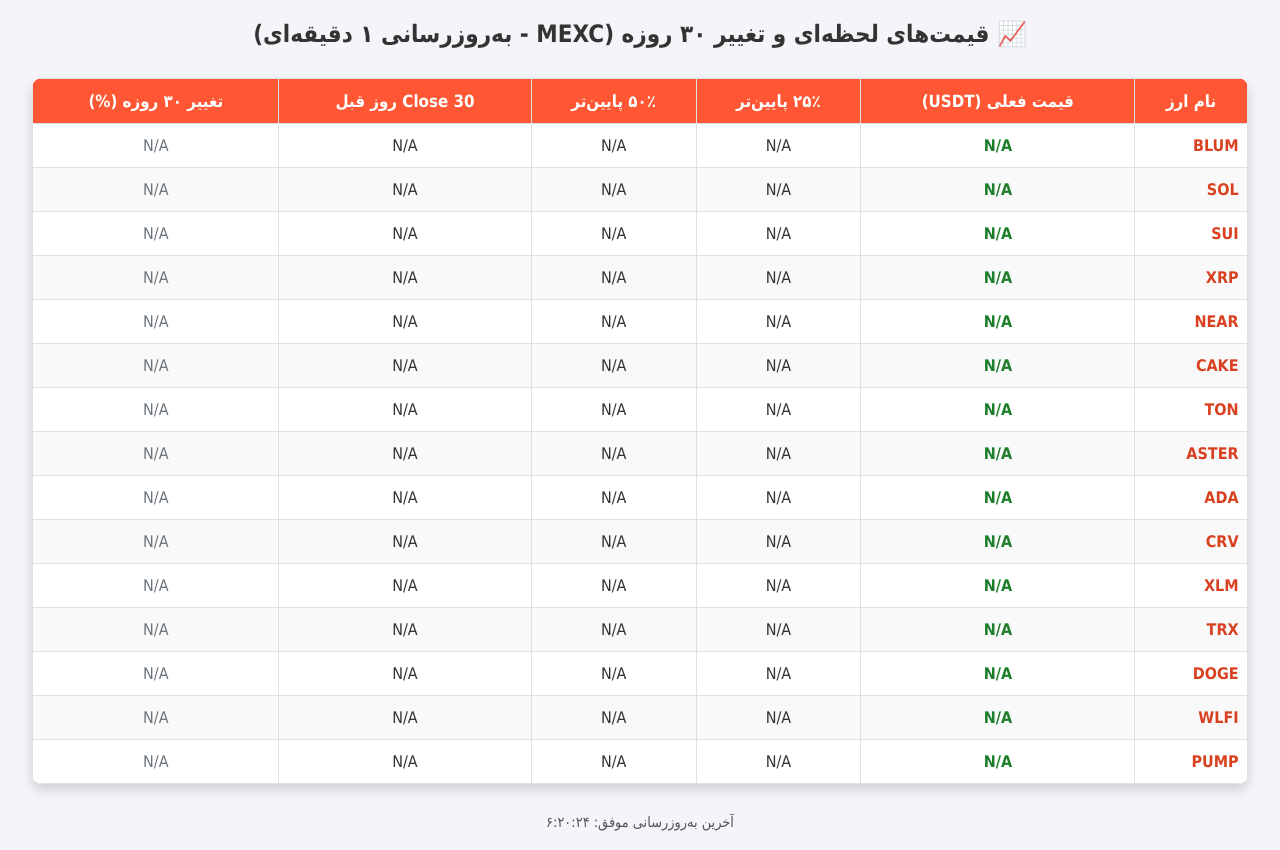
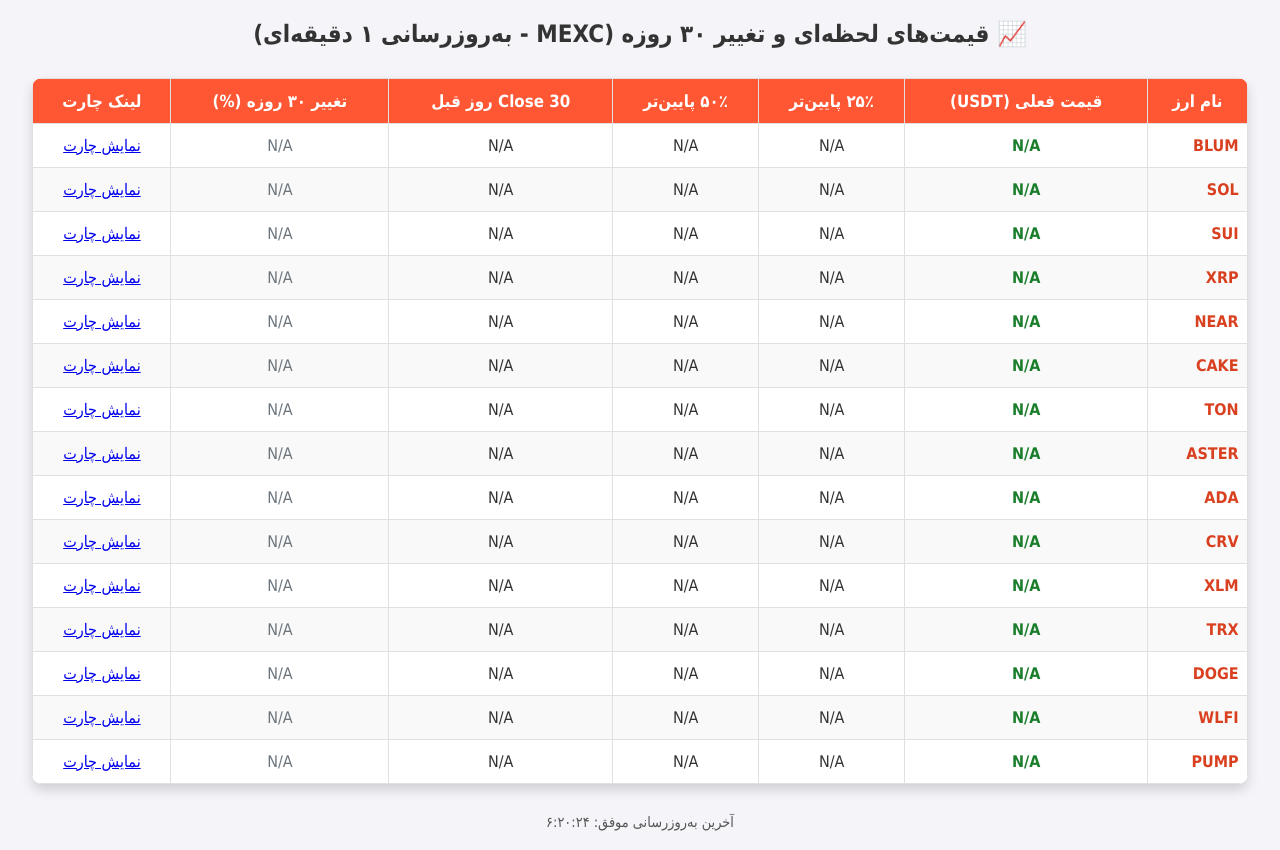
Before and after one commit to hubgitme/cryptoanalyz, a plain HTML site: page priceper.html in a window 1280 px wide. Drawn offline with Linux system fonts and the light colour scheme; no server answers.

Commit message:
Update priceper.html

```diff
--- a/priceper.html
+++ b/priceper.html
@@ -13,7 +13,7 @@
             text-align: center;
         }
         table {
-            width: 98%; /* عرض جدول کمی بیشتر شد */
+            width: 98%;
             margin: 30px auto;
             border-collapse: collapse;
             box-shadow: 0 6px 12px rgba(0, 0, 0, 0.15);
@@ -23,7 +23,7 @@
         }
         th, td {
             border: 1px solid #e0e0e0;
-            padding: 12px 8px; /* پدینگ کمتر برای جایگیری ستون جدید */
+            padding: 12px 8px;
             text-align: center;
         }
         th {
@@ -78,6 +78,7 @@
                 <th>۵۰٪ پایین‌تر</th>
                 <th>Close 30 روز قبل</th>
                 <th>تغییر ۳۰ روزه (%)</th>
+                <th>لینک چارت</th>
             </tr>
         </thead>
         <tbody>
@@ -98,11 +99,10 @@
         const tableBody = document.querySelector('#currencyTable tbody');
         const statusElement = document.getElementById('status');
         let isInitialized = false;
-        const CORS_PROXY = "https://corsproxy.io/?"; // پروکسی اصلی
+        const CORS_PROXY = "https://corsproxy.io/?";
 
         /**
          * تابع: محاسبه دقیق Timestamp برای ۳۱ روز قبل در 00:00:00 UTC.
-         * این زمان به عنوان startTime برای کندل‌های روزانه استفاده می‌شود.
          */
         function getHistoricalStartTime(currentTime) {
             const date = new Date(currentTime);
@@ -165,9 +165,8 @@
             if (currentPrice === null || historicalPrice === null || historicalPrice === 0) {
                 return null;
             }
-            // (قیمت فعلی - قیمت قدیمی) / قیمت قدیمی * 100
             const change = ((currentPrice - historicalPrice) / historicalPrice) * 100;
-            return change.toFixed(2); // دقت دو رقم اعشار
+            return change.toFixed(2);
         }
 
         function formatPrice(price) {
@@ -186,6 +185,18 @@
 
             return price.toFixed(decimalPlaces);
         }
+
+        /**
+         * **تابع جدید برای ساخت لینک چارت تریدینگ ویو MEXC**
+         */
+        function createTradingViewLink(symbol) {
+            // ساختار کلی لینک تریدینگ ویو برای MEXC:
+            // https://www.tradingview.com/chart/?symbol=MEXC%3A[SYMBOL]
+            const chartSymbol = 'MEXC:' + symbol;
+            const url = `https://www.tradingview.com/chart/?symbol=${encodeURIComponent(chartSymbol)}`;
+            return `<a href="${url}" target="_blank">نمایش چارت</a>`;
+        }
+
 
         // --- تابع اصلی برای واکشی و به‌روزرسانی ---
 
@@ -219,7 +230,10 @@
                     row.insertCell(); // Cell 2 (25% پایین‌تر)
                     row.insertCell(); // Cell 3 (50% پایین‌تر)
                     row.insertCell().className = 'status-cell'; // Cell 4 (قیمت 30 روز قبل)
-                    row.insertCell().className = 'change-cell'; // **Cell 5 (تغییر 30 روزه)**
+                    row.insertCell().className = 'change-cell'; // Cell 5 (تغییر 30 روزه)
+
+                    // **اضافه کردن سلول جدید برای لینک چارت**
+                    row.insertCell().innerHTML = createTradingViewLink(symbol); // Cell 6 (لینک چارت)
                 });
                 isInitialized = true;
             }
@@ -261,6 +275,8 @@
                         }
                     }
 
+                    // سلول 6 (لینک چارت) در زمان isInitialized پر شده و نیاز به به‌روزرسانی ندارد.
+
                     row.classList.add('updated');
                     setTimeout(() => {
                         row.classList.remove('updated');
```
